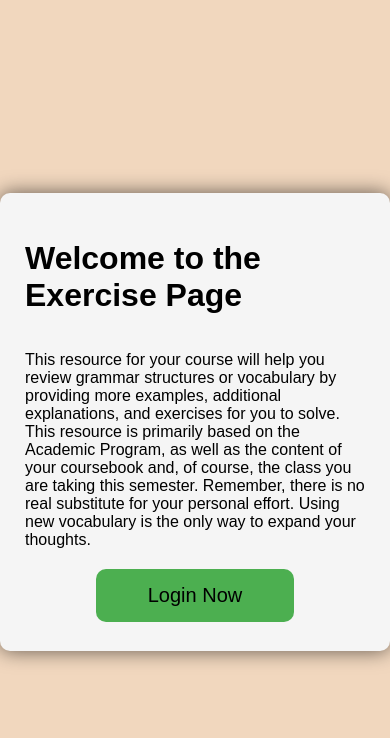
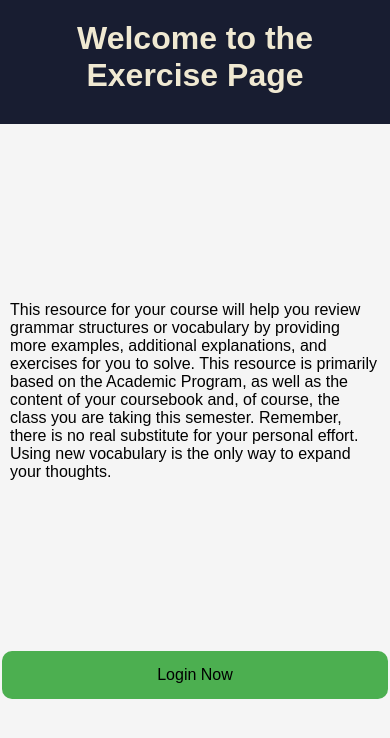
Before and after one commit to MC4TzDevWeb001/English-Web, a plain HTML site: page index.html in a window 390 px wide. Drawn offline with Linux system fonts and the light colour scheme.

Commit message:
ligeros cambios visuales

```diff
--- a/CSS/Styles.css
+++ b/CSS/Styles.css
@@ -6,6 +6,7 @@ body{
     height: 100vh;
     margin: 0;
     background-color: #f1d7be;
+    overflow: hidden;
 }
 .main-wapper{
     padding: 25px;
@@ -46,3 +47,33 @@ a{
 a:hover{
     color: #ffffff;
 }
+
+@media (max-width: 480px) {
+    .main-wapper{
+        width: 100vw;
+        height:  100vh;
+        padding: 0;
+        justify-content: start;
+        align-items: start;
+        border-radius: 0;
+    }
+    h1{
+        color: #F0E9D2;
+        margin: 0;
+        padding: 20px 10px 30px 10px;
+        width: 100%;
+        text-align: center;
+        background-color: #181D31;
+    }
+    p{
+        padding: 20px 10px 10px 10px;
+    }
+    button{
+        width: 100%;
+        font-size: 14px;
+    }
+    a{
+        font-size: 16px;
+        padding: 8px 16px;
+    }
+}
--- a/CSS/login.css
+++ b/CSS/login.css
@@ -5,7 +5,8 @@ body {
     align-items: center;
     height: 100vh;
     margin: 0;
-    background-color: #f1d7be;
+    background-color: #F0E9D2;
+    color: #181D31;
 }
 .login-box {
     background: white;
```
